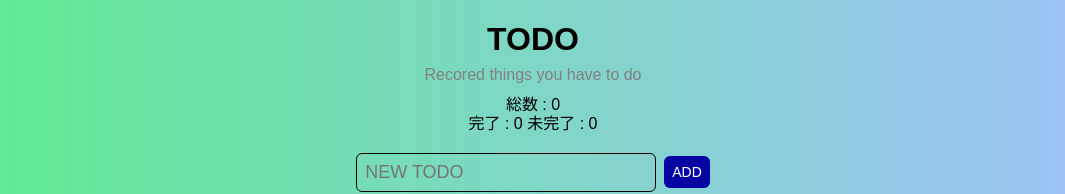
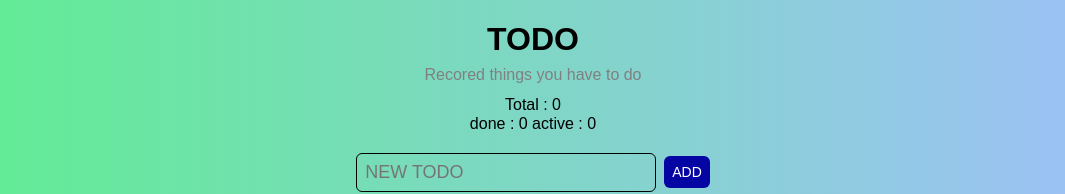
Before and after one commit to developer2239/my-vite-vue2, a Vue app: page / in a window 1280 px wide. Shown: the top 194 px of the page, without its empty margins (107-1172 px from the left). Built offline with nearby package versions, Linux system fonts and the light colour scheme.

Commit message:
EDITボタンコンポーネント化

```diff
--- a/src/components/MainTodo.vue
+++ b/src/components/MainTodo.vue
@@ -3,6 +3,7 @@ import { ref } from 'vue';
 import { useTodoList } from '../composables/useTodoList';
 import BaseButton from './buttons/BaseButton.vue';
 import ButtonAdd from './buttons/ButtonAdd.vue';
+import ButtonEdit from './buttons/ButtonEdit.vue';
 const todoRef = ref('');
 const isEditRef = ref(false);
 const { todoListRef, add, show, edit, del, check, countFin } = useTodoList();
@@ -31,10 +32,10 @@ const changeCheck = (id) => {
 
 <template>
   <div class="finCount">
-    <span>総数 : {{ todoListRef.length }} </span>
+    <span>Total : {{ todoListRef.length }} </span>
     <br />
-    <span> 完了 : {{ countFin }}</span>
-    <span> 未完了 : {{ todoListRef.length - countFin }}</span>
+    <span> done : {{ countFin }}</span>
+    <span> active : {{ todoListRef.length - countFin }}</span>
   </div>
   <div class="box_input">
     <input
@@ -43,9 +44,7 @@ const changeCheck = (id) => {
       v-model="todoRef"
       placeholder="NEW TODO"
     />
-    <BaseButton color="green" @on-click="editTodo" v-if="isEditRef">
-      EDIT
-    </BaseButton>
+    <ButtonEdit @on-click="editTodo" v-if="isEditRef" />
     <ButtonAdd @on-click="addTodo" v-else />
   </div>
   <div class="box_list">
@@ -60,9 +59,7 @@ const changeCheck = (id) => {
         <label>{{ todo.task }}</label>
       </div>
       <div class="btns">
-        <BaseButton color="green" @on-click="showTodo(todo.id)">
-          EDIT
-        </BaseButton>
+        <ButtonEdit @on-click="showTodo(todo.id)" />
         <BaseButton color="pink" @on-click="deleteTodo(todo.id)">
           DEL
         </BaseButton>
--- /dev/null
+++ b/src/components/buttons/ButtonEdit.vue
@@ -0,0 +1,7 @@
+<script setup>
+import BaseButton from './BaseButton.vue';
+const emits = defineEmits(['on-click']);
+</script>
+<template>
+  <BaseButton color="green" @on-click="emits('on-click')">EDIT</BaseButton>
+</template>
```
